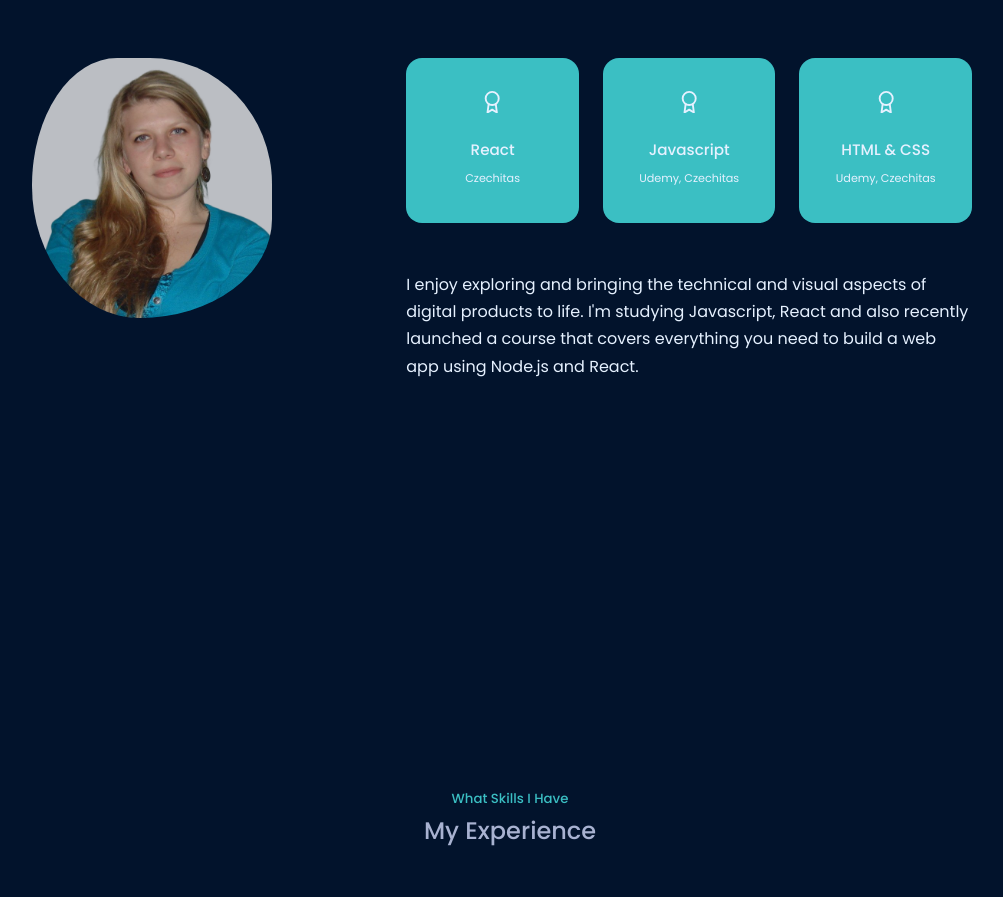
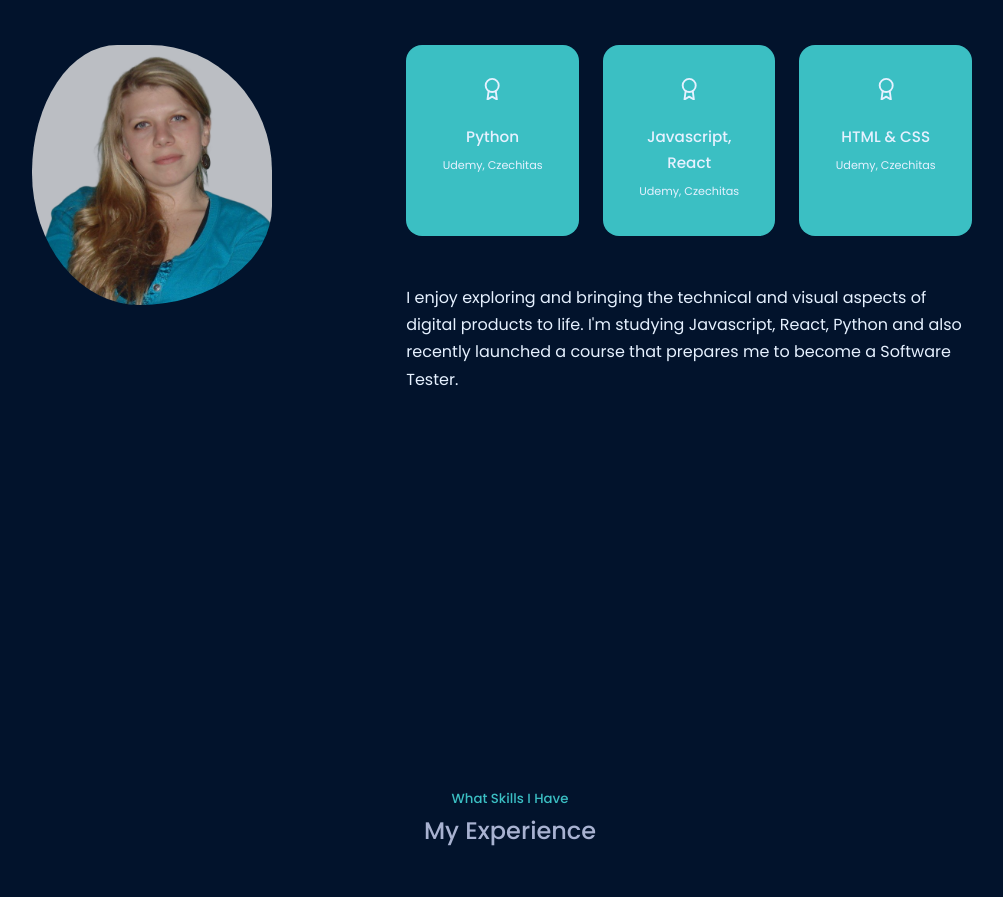
Before and after one commit to vercik13/veronika-vokounova, a React (Create React App) app: page / in a window 1280 px wide. Shown: the part 1013-1910 px from the top of the page, without its empty margins (130-1133 px from the left). Built offline with nearby package versions, Linux system fonts and the light colour scheme.

Commit message:
aktualizace

```diff
--- a/src/components/About/About.jsx
+++ b/src/components/About/About.jsx
@@ -28,13 +28,13 @@ const About = () => {
           <div className="about__cards">
             <article className='about__card'>
               <FiAward className='about__icon'/>
-              <h5>React</h5>
-              <small>Czechitas</small>
+              <h5>Python</h5>
+              <small>Udemy, Czechitas</small>
             </article>
 
             <article className='about__card'>
               <FiAward className='about__icon'/>
-              <h5>Javascript</h5>
+              <h5>Javascript, React</h5>
               <small>Udemy, Czechitas</small>
             </article>
 
@@ -47,7 +47,7 @@ const About = () => {
           </div>
 
 
-          <p>I enjoy exploring and bringing the technical and visual aspects of digital products to life. I'm studying Javascript, React and also recently launched a course that covers everything you need to build a web app using Node.js and React.</p>
+          <p>I enjoy exploring and bringing the technical and visual aspects of digital products to life. I'm studying Javascript, React, Python and also recently launched a course that prepares me to become a Software Tester.</p>
 
         </div>
       </div>
```
